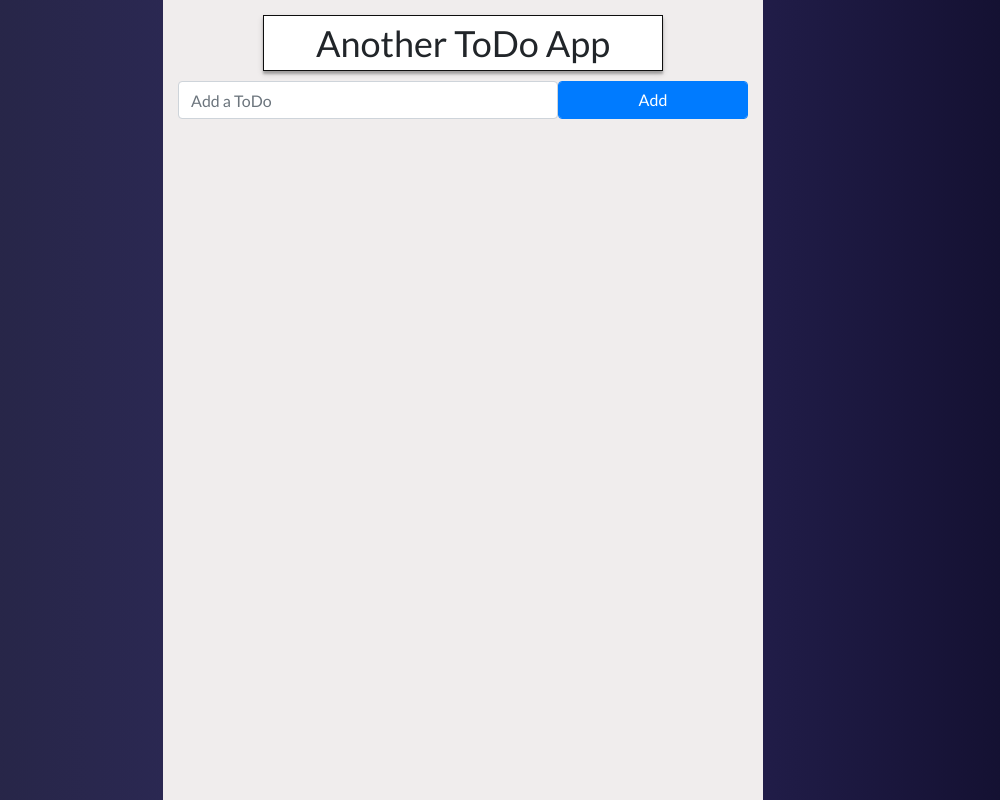
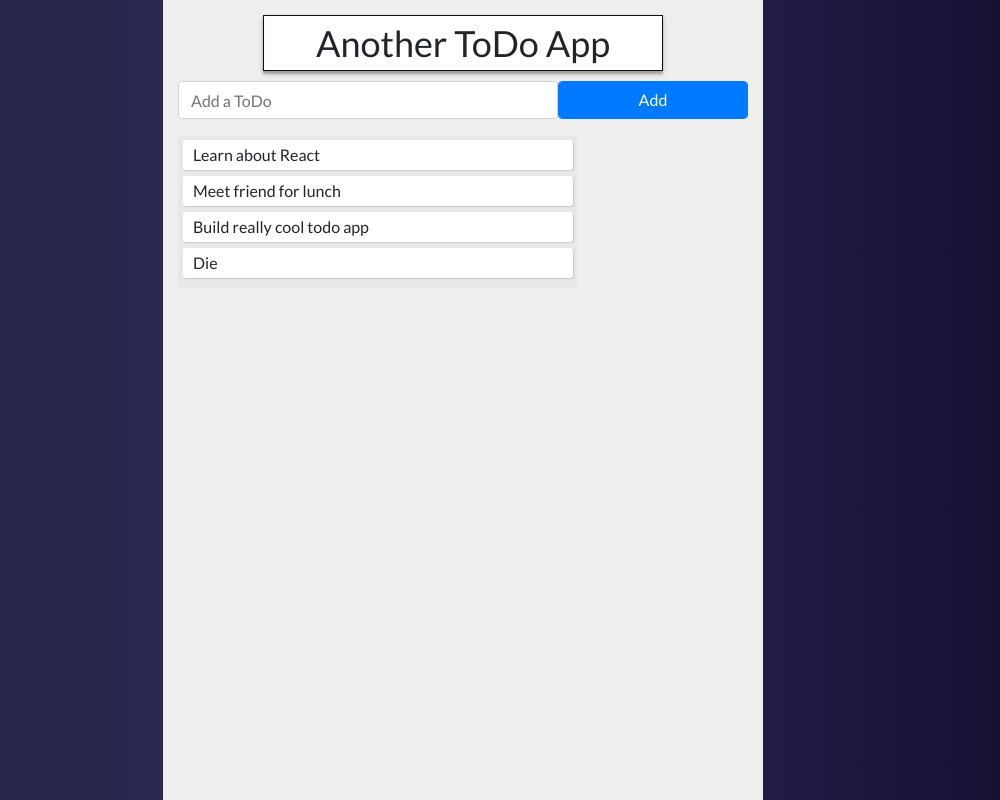
Before and after one commit to rajrajhans/react-todo-functional, a React (Create React App) app: page / in a window 1280 px wide. Shown: the whole page, without its empty margins (177-1177 px from the left). Built offline with nearby package versions, Linux system fonts and the light colour scheme.

Commit message:
Added todo component

```diff
--- a/src/App.css
+++ b/src/App.css
@@ -31,3 +31,26 @@
   box-shadow: 0 3px 6px rgba(0,0,0,0.16), 0 3px 2px rgba(0,0,0,0.23);
   max-width: 400px;
 }
+
+/*TODOFORM STYLES END*/
+
+/*TODOLIST STYLE START*/
+.todo-list {
+  background: #e8e8e8;
+  border-radius: 4px;
+  padding: 5px;
+  max-width: 400px;
+}
+
+.todo {
+  background: #fff;
+  box-shadow: 1px 1px 1px rgba(0, 0, 0, 0.15);
+  padding: 3px 10px;
+  font-size: 16px;
+  margin-bottom: 6px;
+  border-radius: 3px;
+  display: flex;
+  align-items: center;
+  justify-content: space-between;
+}
+/*TODOLIST STYLE END*/
--- a/src/App.js
+++ b/src/App.js
@@ -1,12 +1,14 @@
 import React, {useState} from 'react';
 import './App.css';
 import TodoForm from "./TodoForm";
+import Todos from "./Todos";
 
 function App() {
     const [todos, setTodos] = useState([
         { text: "Learn about React"},
         { text: "Meet friend for lunch" },
-        { text: "Build really cool todo app" }
+        { text: "Build really cool todo app" },
+        { text: "Die" }
     ]);
 
   return (
@@ -15,6 +17,7 @@ function App() {
               <div className="app">
                   <div className="todoform">
                       <TodoForm />
+                      <Todos todos={todos} />
                   </div>
               </div>
           </div>
--- /dev/null
+++ b/src/Todos.js
@@ -0,0 +1,21 @@
+import React from 'react';
+
+const Todos = ({todos}) => {
+    return (
+        <div className={"todo-list"}>
+                {
+                    todos.map((todo, index) => (
+                        <Todo todo={todo} key={index} index={index}/>
+                    ))
+                }
+        </div>
+    );
+};
+
+const Todo = ({todo}) =>(
+    <div className="todo">
+        {todo.text}
+    </div>
+);
+
+export default Todos;
```
